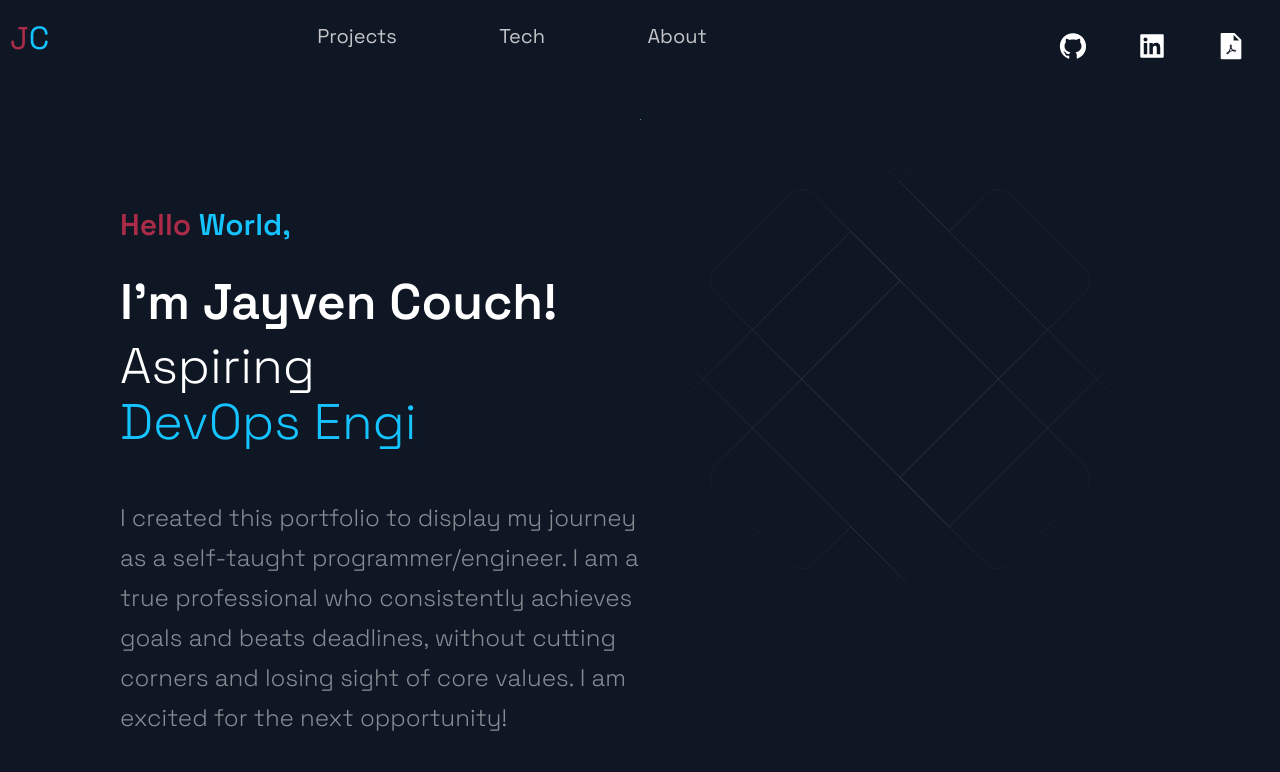
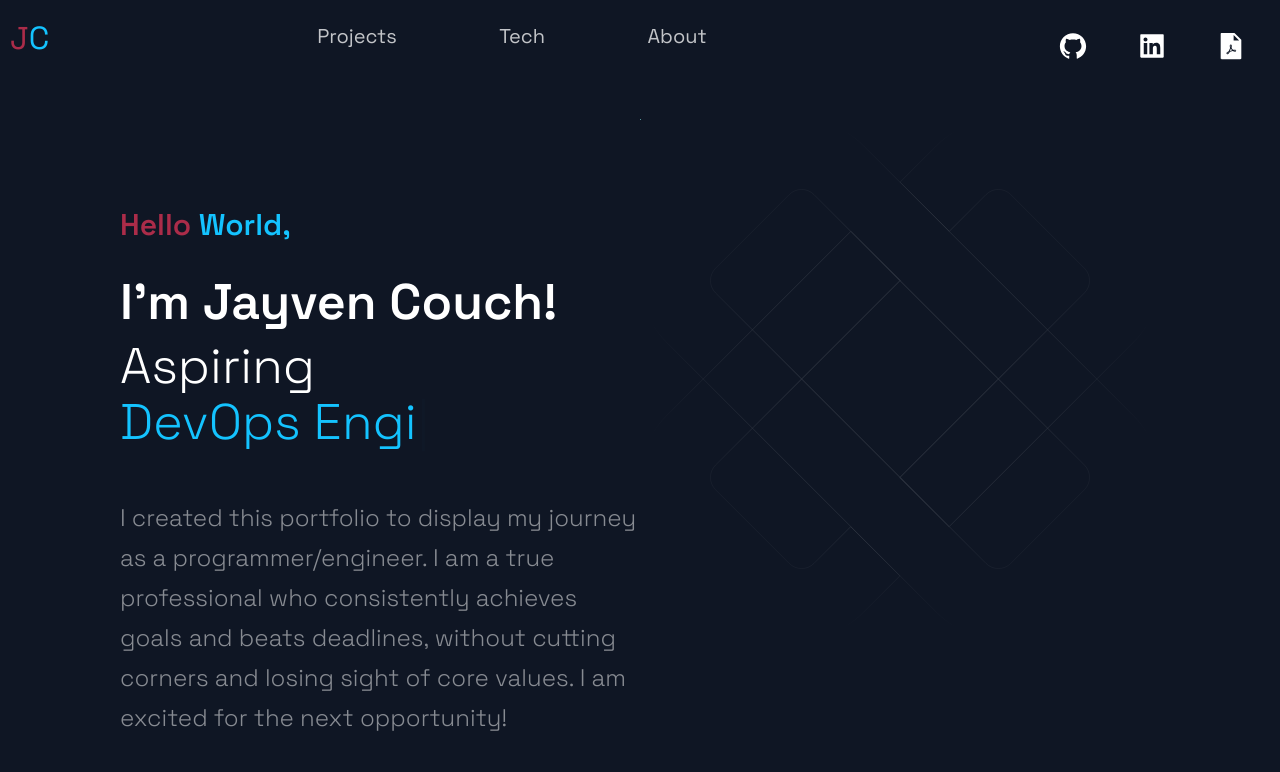
Before and after one commit to JayvenC/PortfolioWebsite, a Next.js app: page / in a window 1280 px wide. Shown: the top 772 px of the page. Built offline with nearby package versions, Linux system fonts and the light colour scheme.

Commit message:
addition to hero section

```diff
--- a/src/components/Hero/Hero.js
+++ b/src/components/Hero/Hero.js
@@ -34,7 +34,7 @@ const Hero = (props) => (
         </SectionSubText>
       </SectionTitle>
       <SectionText>
-        I created this portfolio to display my journey as a self-taught programmer/engineer.
+        I created this portfolio to display my journey as a programmer/engineer.
         I am a true professional who consistently achieves goals and beats deadlines, without cutting corners and losing sight of core values.
         I am excited for the next opportunity!
       </SectionText>
```
